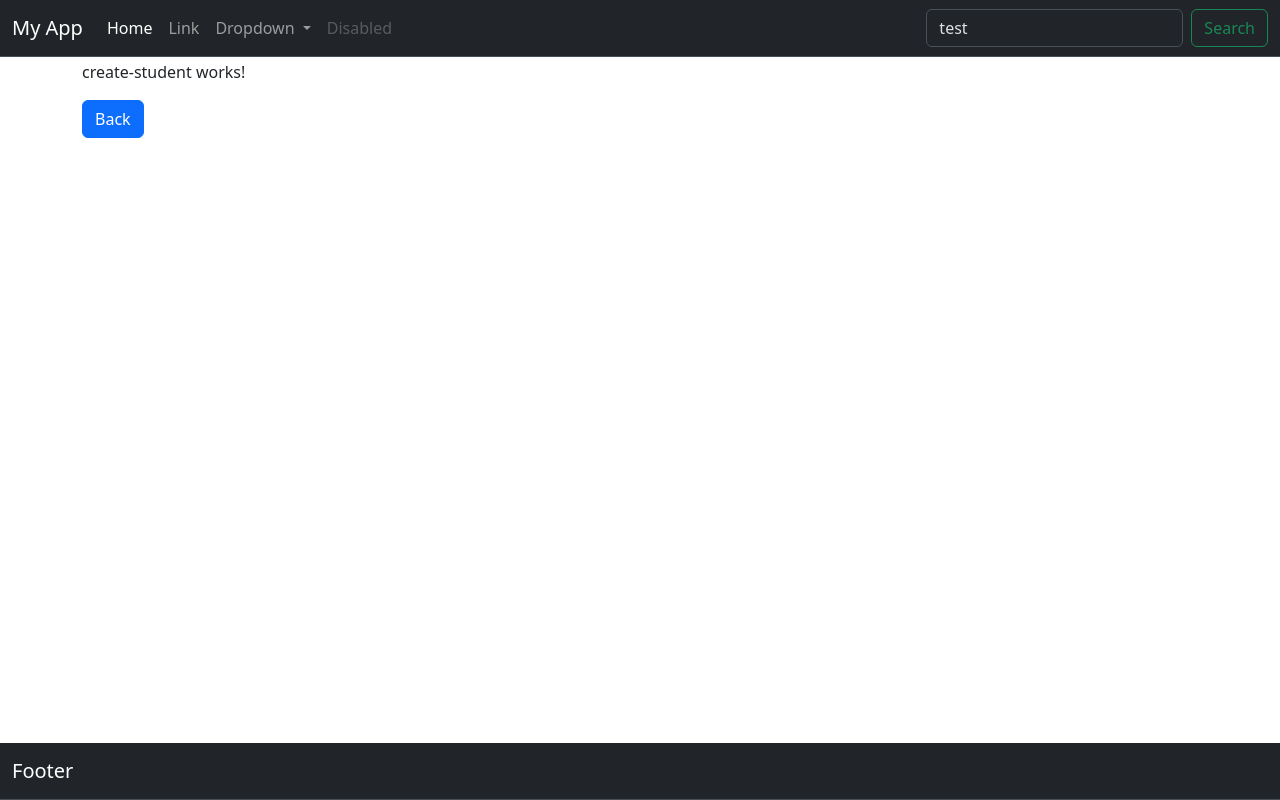
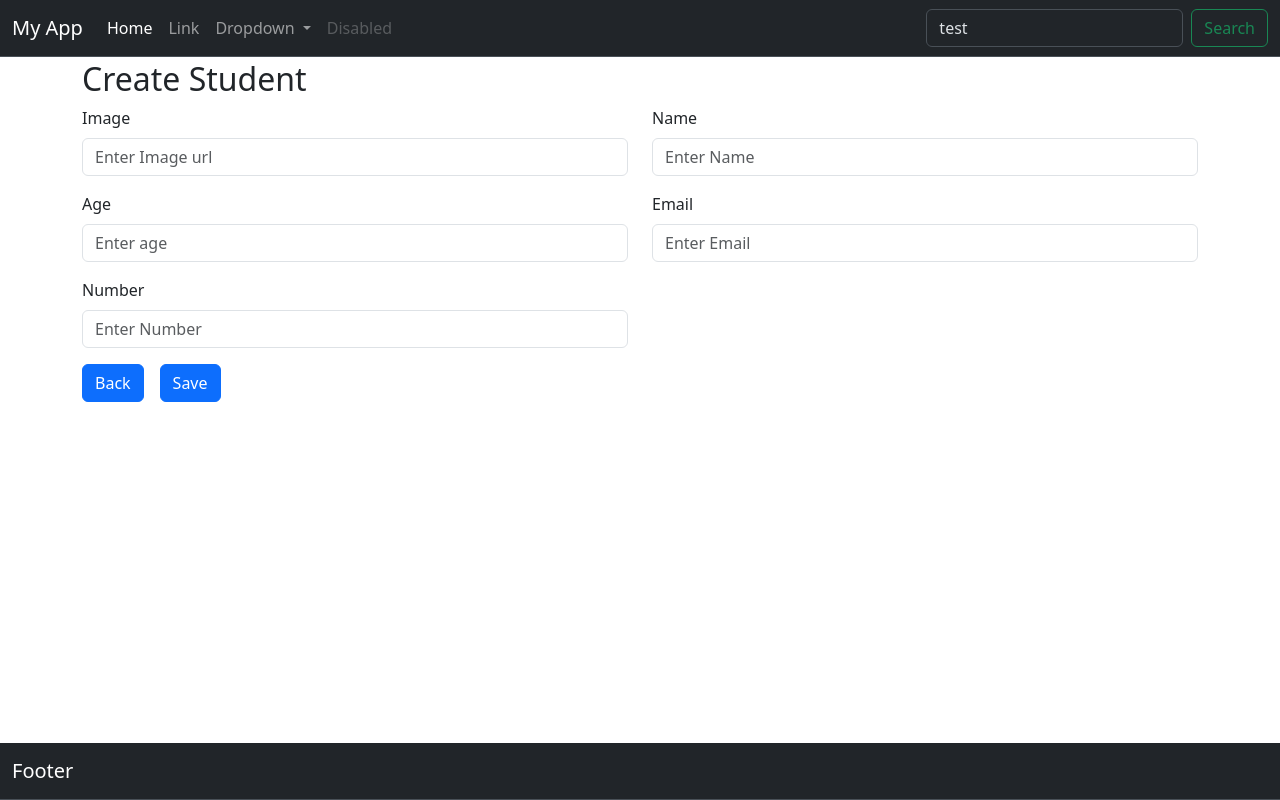
Before and after one commit to devendrapowar/my-app-march-2023, an Angular app: page /create-student in a window 1280 px wide. Built offline with nearby package versions, Linux system fonts and the light colour scheme.

Commit message:
student create

```diff
--- a/src/app/create-student/create-student.component.html
+++ b/src/app/create-student/create-student.component.html
@@ -1,2 +1,37 @@
-<p>create-student works!</p>
-<button class="btn btn-primary" (click)="goTo()">Back</button>
+<h2>Create Student</h2>
+<form [formGroup]="studentForm" novalidate>
+    <div class="row">
+        <div class="col-6">
+            <div class="mb-3">
+                <label for="img" class="form-label">Image</label>
+                <input type="text" class="form-control" id="img" placeholder="Enter Image url" formControlName="img">
+            </div>
+        </div>
+        <div class="col-6">
+            <div class="mb-3">
+                <label for="name" class="form-label">Name</label>
+                <input type="text" class="form-control" id="name" placeholder="Enter Name" formControlName="name">
+            </div>
+        </div>
+        <div class="col-6">
+            <div class="mb-3">
+                <label for="age" class="form-label">Age</label>
+                <input type="number" class="form-control" id="age" placeholder="Enter age" formControlName="age">
+            </div>
+        </div>
+        <div class="col-6">
+            <div class="mb-3">
+                <label for="email" class="form-label">Email</label>
+                <input type="email" class="form-control" id="email" placeholder="Enter Email" formControlName="email">
+            </div>
+        </div>
+        <div class="col-6">
+            <div class="mb-3">
+                <label for="number" class="form-label">Number</label>
+                <input type="text" class="form-control" id="number" placeholder="Enter Number" formControlName="number">
+            </div>
+        </div>
+    </div>
+    <button class="btn btn-primary" (click)="goTo()">Back</button>
+    <button class="btn btn-primary ms-3" type="button" (click)="saveStudent()">Save</button>
+</form>
--- a/src/app/create-student/create-student.component.ts
+++ b/src/app/create-student/create-student.component.ts
@@ -1,20 +1,38 @@
-import { Component } from '@angular/core';
+import { Component, OnInit } from '@angular/core';
+import { FormBuilder, FormGroup, ReactiveFormsModule } from '@angular/forms';
 import { Router } from '@angular/router';
+import { StudentService } from '../services/student.service';
 
 @Component({
   selector: 'app-create-student',
   standalone: true,
-  imports: [],
+  imports: [ReactiveFormsModule],
   templateUrl: './create-student.component.html',
   styleUrl: './create-student.component.scss'
 })
-export class CreateStudentComponent {
+export class CreateStudentComponent implements OnInit{
+  public studentForm!: FormGroup;
+  constructor(private router: Router, private fb: FormBuilder, private studentService: StudentService) {}
 
-  constructor(private router: Router) {}
-
+  ngOnInit(): void {
+    this.studentForm = this.fb.group({
+      img: [''],
+      name: [''],
+      age: [''],
+      email: [''],
+      number: ['']
+    })
+    console.log('student form', this.studentForm);
+  }
   goTo() {
     console.log('go to');
     this.router.navigate(['student-list'])
   }
 
+  saveStudent() {
+    console.log('student form', this.studentForm);
+    this.studentService.saveStudent(this.studentForm.value);
+    this.goTo();
+  }
+
 }
--- a/src/app/services/student.service.ts
+++ b/src/app/services/student.service.ts
@@ -1,7 +1,7 @@
 import { Injectable } from '@angular/core';
 import { Student } from '../model';
 
-const students: Student[] =  [
+const STUDENT: Student[] =  [
   {
     img: 'https://cdn.pixabay.com/photo/2015/10/05/22/37/blank-profile-picture-973460_960_720.png',
     id: 's1',
@@ -47,16 +47,21 @@ const students: Student[] =  [
   providedIn: 'root'
 })
 export class StudentService {
-
+  public students: Student[] =STUDENT;
   constructor() { }
 
   getStudentList(): Student[] {
-    return students;
+    return this.students;
   }
 
   getStudentDetails(id: string) {
-    return students.find((std: Student)=>{
+    return this.students.find((std: Student)=>{
       return std.id === id;
     })
   }
+
+  saveStudent(std: Student) {
+    std.id = 'st' + this.students.length;
+    this.students.unshift(std);
+  }
 }
```
